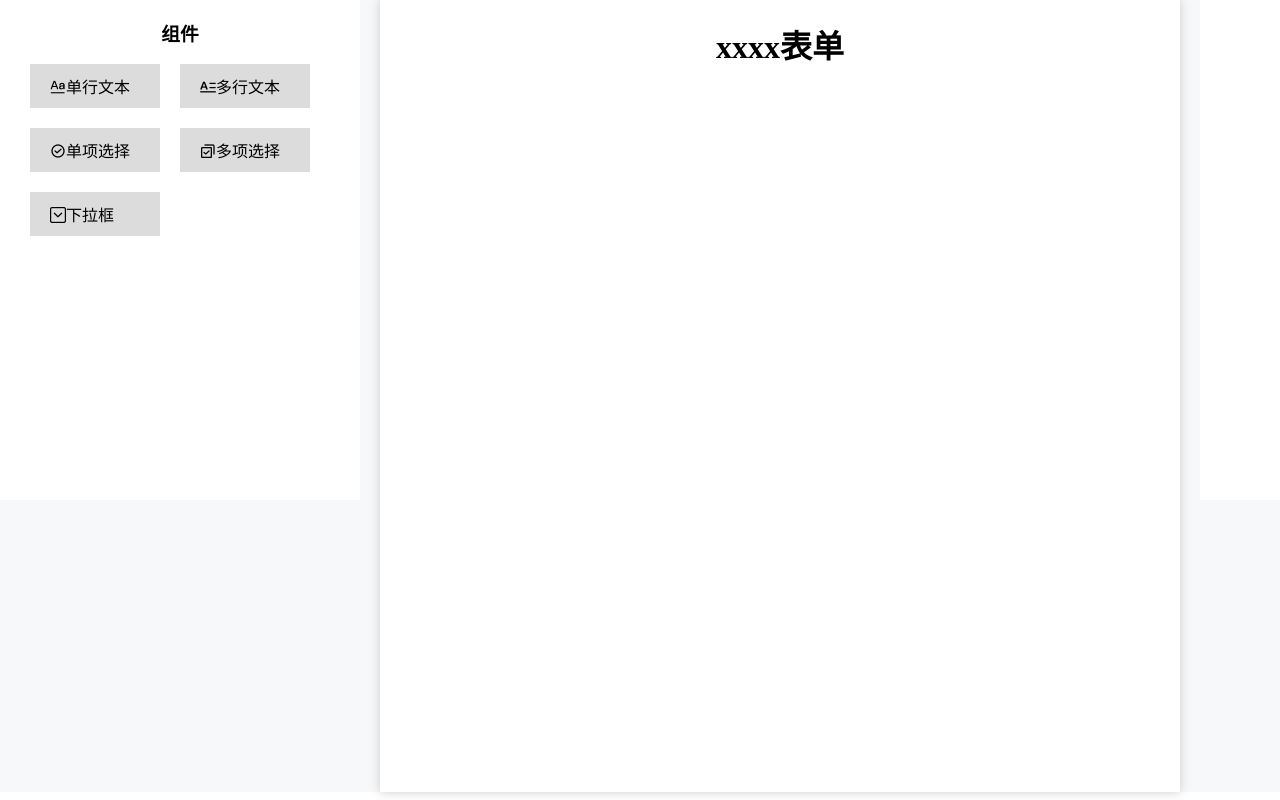
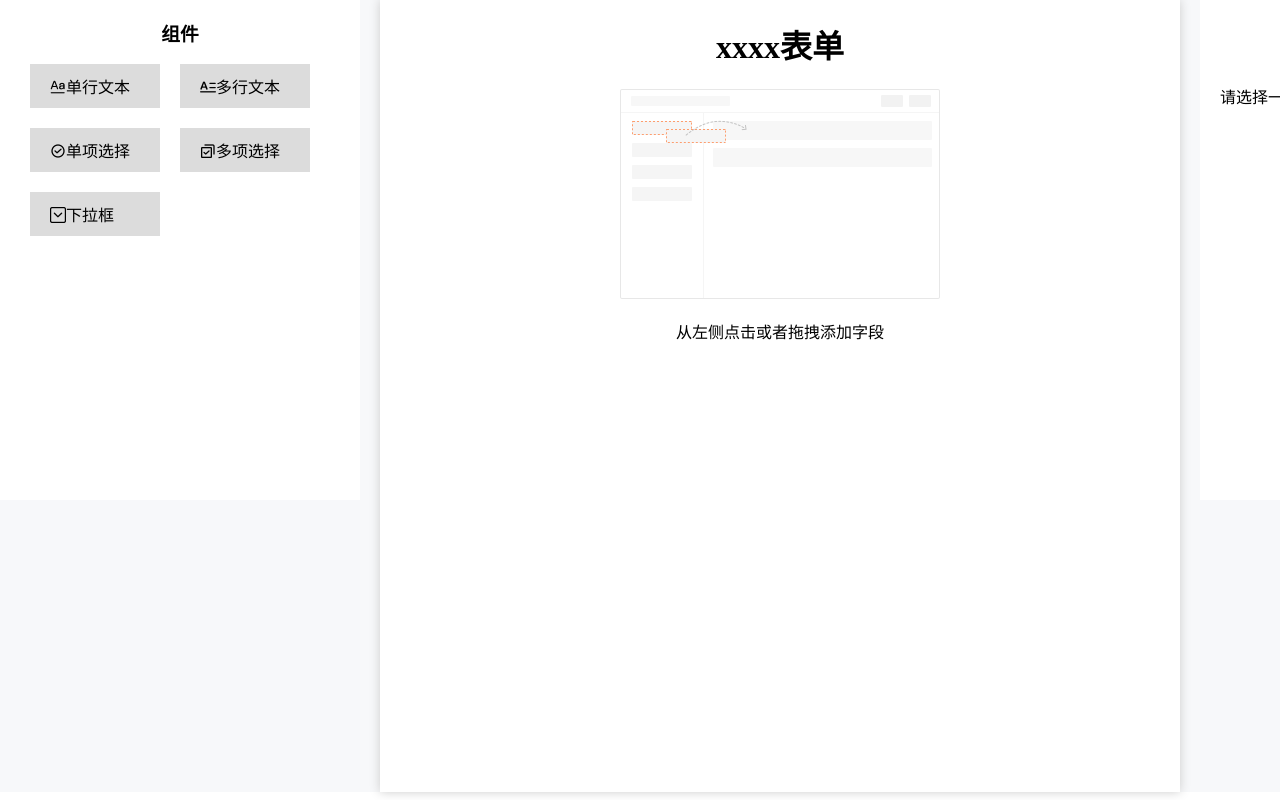
Before and after one commit to zhan-hc/form_drag, a Vue app: page /#/ in a window 1280 px wide. Shown: the top 800 px of the page. Built offline with nearby package versions, Linux system fonts and the light colour scheme.

Commit message:
fix: 优化空提示

```diff
--- a/src/Pages/Index/components/dragLeft.vue
+++ b/src/Pages/Index/components/dragLeft.vue
@@ -31,7 +31,6 @@ export default {
   },
   methods: {
     startDrag (e) {
-      // console.log('1111', e)
       e.dataTransfer.setData('type', e.target.dataset.type)
       this.$emit('handleChange', 0)
     },
--- a/src/Pages/Index/components/dragRight.vue
+++ b/src/Pages/Index/components/dragRight.vue
@@ -28,7 +28,7 @@
         </div>
       </div>
     </div>
-    <p v-if="!comInfo">请选择一个字段设置属性</p>
+    <p v-if="!comInfo.label">请选择一个字段设置属性</p>
   </div>
 </template>
 
--- a/src/Pages/Index/drag.vue
+++ b/src/Pages/Index/drag.vue
@@ -33,6 +33,10 @@
             :is="item.component"
           />
         </form-wrap>
+        <div class="no-com" v-if="!comList.length">
+          <img src="@/assets/images/no-field-pic.png" alt="">
+          <p>从左侧点击或者拖拽添加字段</p>
+        </div>
       </div>
     </div>
     <drag-right :comInfo.sync="comInfo"/>
@@ -177,6 +181,9 @@ export default {
       font-family: "\5FAE\8F6F\96C5\9ED1",Helvetica,"黑体",Arial,Tahoma;
       height: 100%;
       font-size: 16px;
+      .no-com{
+        text-align: center;
+      }
       &::-webkit-scrollbar {
         width: 4px;
       }
```
Also changed, not shown: src/assets/images/delete.png (deleted), src/assets/images/no-field-pic.png (added).
